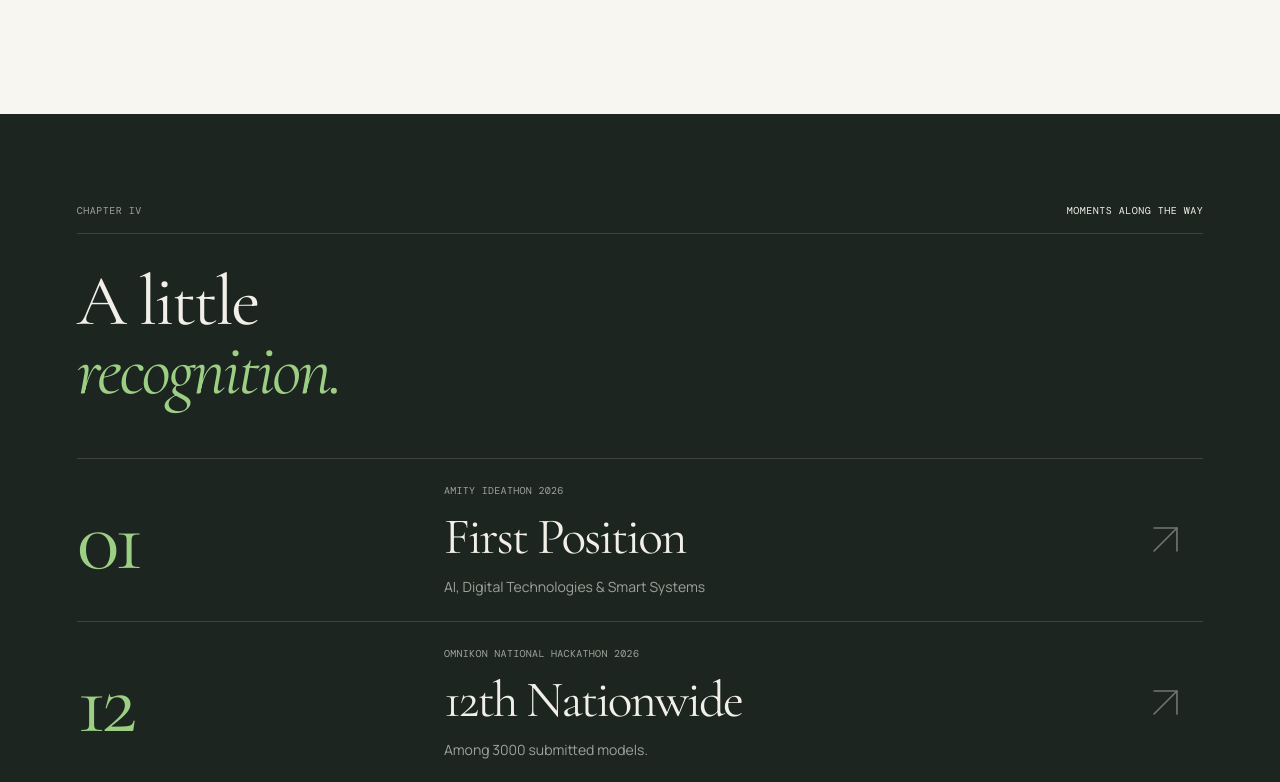
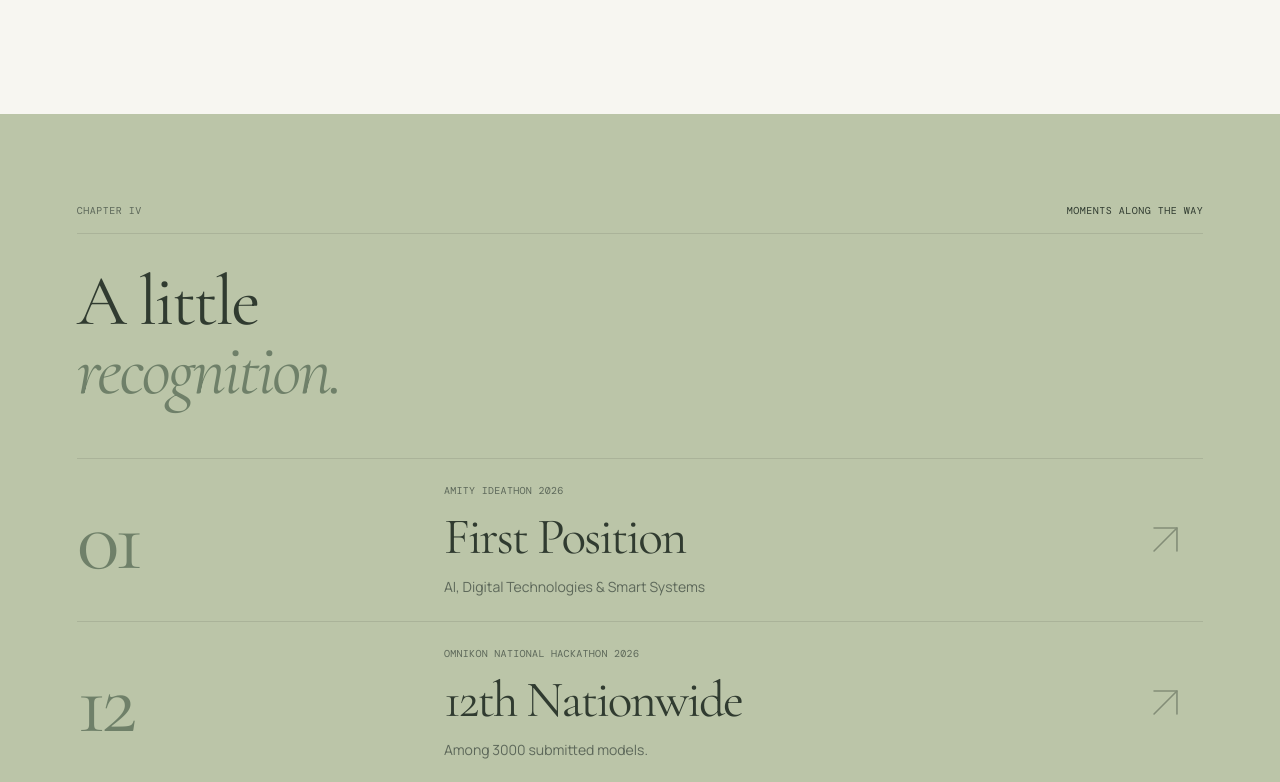
Before and after one commit to MahatvaGoell/MahatvaGoell.github.io, a React (Vite) app: page / in a window 1280 px wide. Shown: the part 4916-5698 px from the top of the page. Built offline with nearby package versions, Linux system fonts and the light colour scheme.

Commit message:
Match recognition section to Gait Analysis sage

```diff
--- a/src/index.css
+++ b/src/index.css
@@ -389,6 +389,8 @@ em { font-weight: inherit; }
 .edition { display: none; }
 
 .light-section { --muted: #6e746c; --line: #1d25211a; }
+.recognition { background: #bbc5a8; color: #303b30; --muted: #5d685a; --line: #303b3020; }
+.recognition .chapter-heading h2 em, .recognition-number { color: #6f8069; }
 .intro, .stack-section, .recognition, .background-section { padding-top: var(--section-space); padding-bottom: var(--section-space); }
 .chapter-label { font-size: 10px; padding-bottom: 16px; }
 .chapter-heading h2 { margin-top: 34px; letter-spacing: -.035em; }
```
